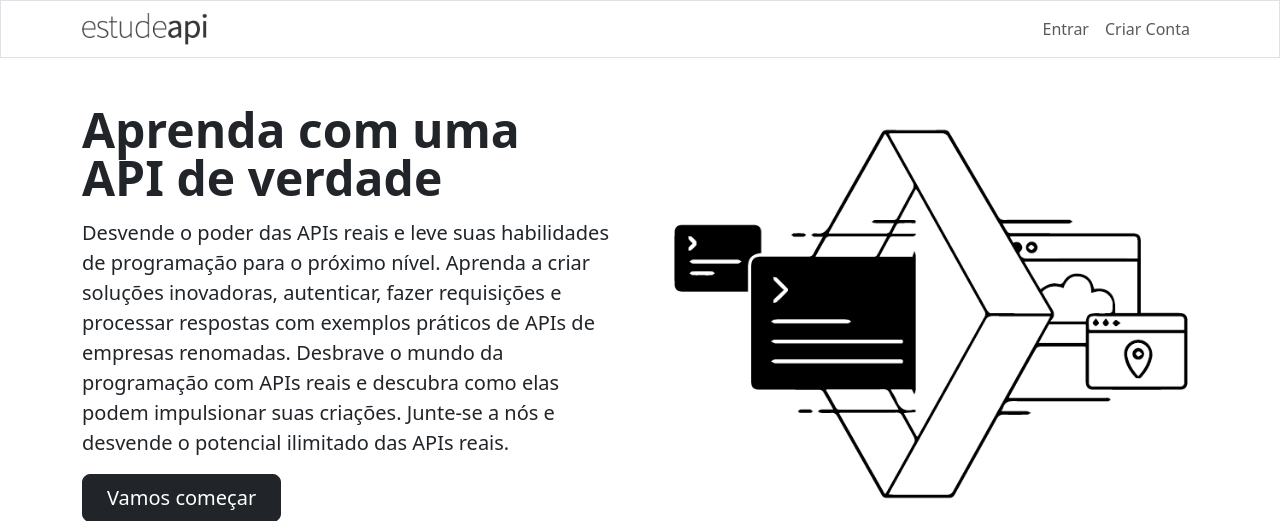
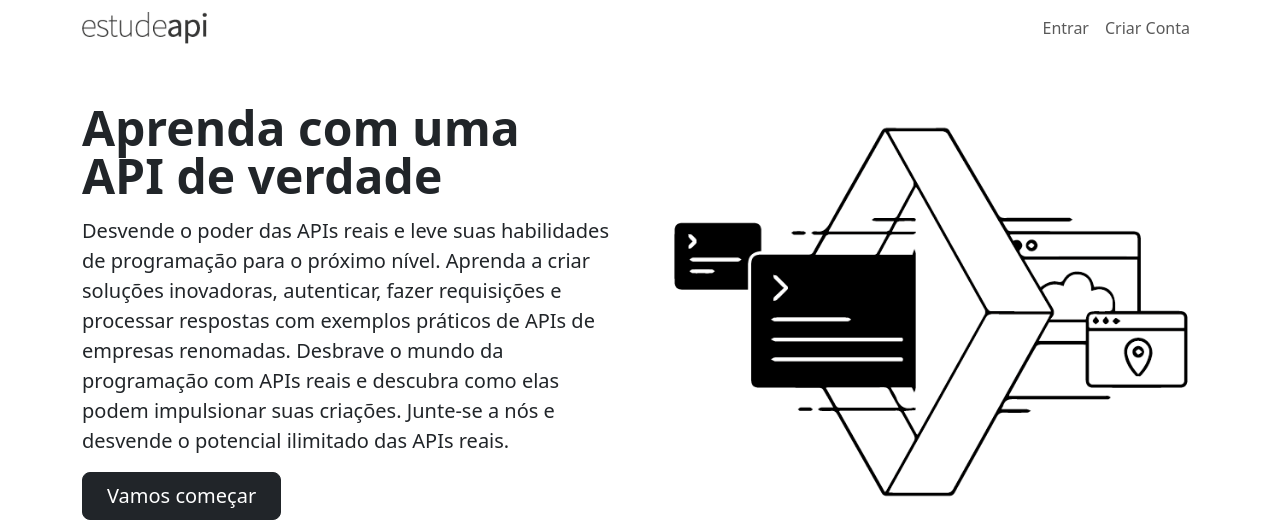
Before and after one commit to emanuelseverino/curso-api, a Django app: template core/templates/core/index.html in a window 1280 px wide. Shown: the top 521 px of the page. Run offline with Django 4.2, Linux system fonts and the light colour scheme; the template is opened without the code that fills it, so the values that code supplies are empty; style sheets or scripts are compiled from the project's sources.

Commit message:
atualizar tudo

```diff
--- a/templates/navbar.html
+++ b/templates/navbar.html
@@ -1,5 +1,5 @@
 {% load static %}
-<nav class="navbar navbar-expand-lg border">
+<nav class="navbar navbar-expand-lg">
     <div class="container">
             <a href="{% url 'index' %}">
                 <img src="{% static 'img/logo-p.png' %}" alt="Logo" height="32">
```
